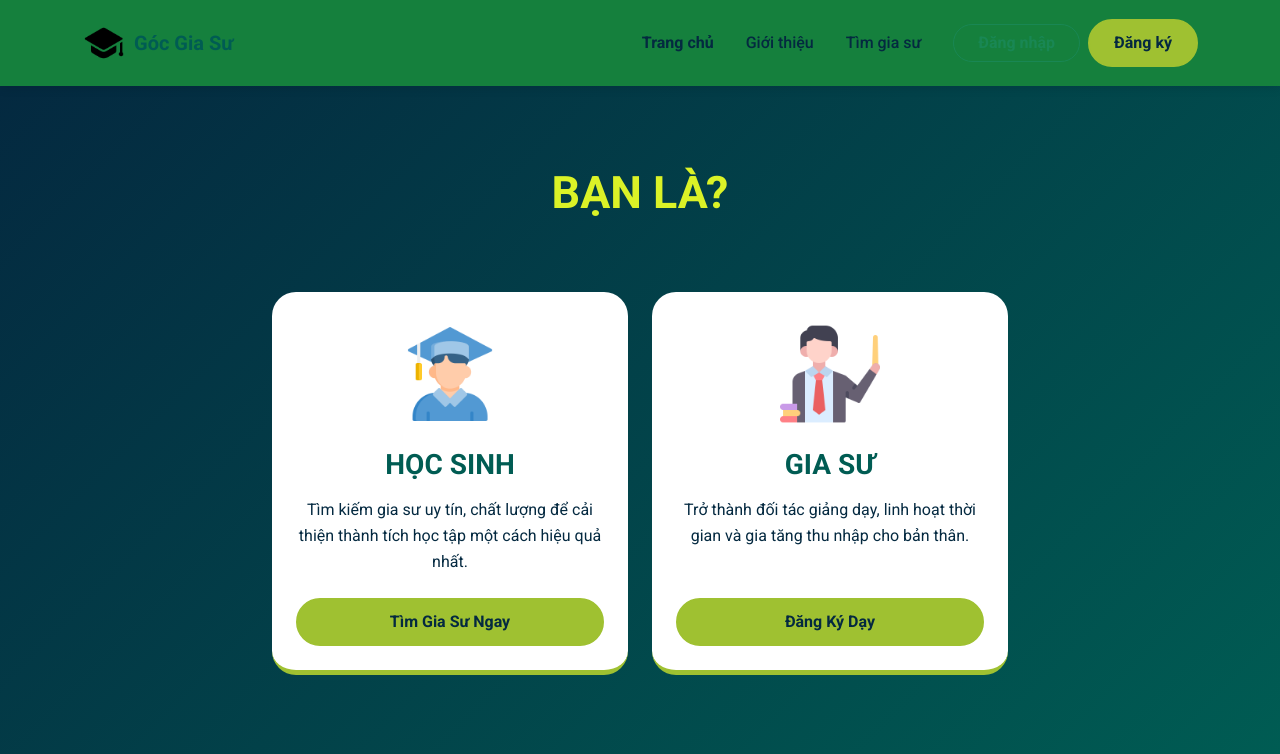
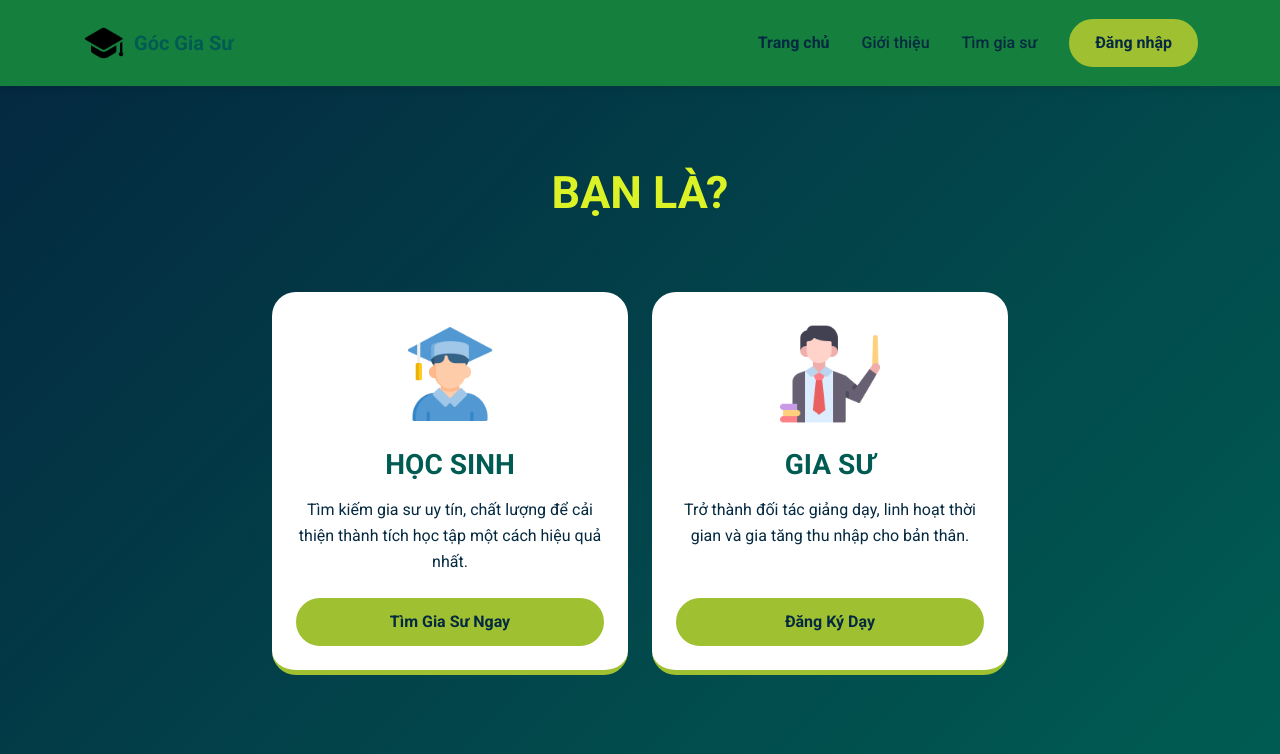
Before and after one commit to Qhuy108/GocGiaSu_CodeWeb, a PHP site: page / in a window 1280 px wide. Shown: the top 754 px of the page. Run offline with PHP 8.4, Linux system fonts and the light colour scheme; data comes from the database, SQL or seed files in the repository.

Commit message:
feature: Cap nhat thanh header
- Xoá nút đăng ký
- Fix lỗi đồng màu nút Đăng nhập

```diff
--- a/Views/partials/header.php
+++ b/Views/partials/header.php
@@ -124,14 +124,10 @@
                         </ul>
                     </li>
                 <?php else: ?>
-                    <!-- Chưa đăng nhập: nút Đăng nhập + Đăng ký -->
+                    <!-- Chưa đăng nhập: nút Đăng nhập -->
                     <li class="nav-item ms-lg-3 mt-3 mt-lg-0">
-                        <a class="btn btn-outline-success rounded-pill px-4 fw-bold me-2"
-                           href="/Views/DangNhap.php">Đăng nhập</a>
-                    </li>
-                    <li class="nav-item mt-2 mt-lg-0">
-                        <a class="btn btn-gocgiasu rounded-pill px-4"
-                           href="/index.php?page=register">Đăng ký</a>
+                        <a class="btn btn-gocgiasu rounded-pill px-4 fw-bold"
+                           href="/index.php?page=login">Đăng nhập</a>
                     </li>
                 <?php endif; ?>
 
```
